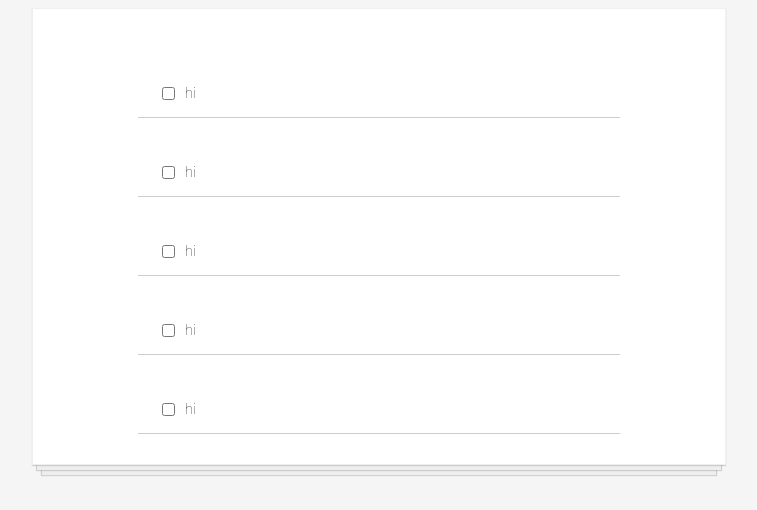
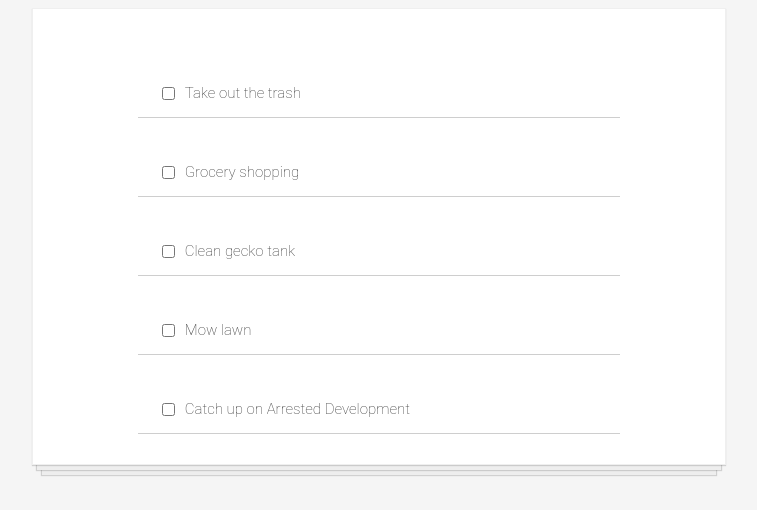
Before and after one commit to josem-gp/react-task-manager, a React (Create React App) app: page / in a window 1280 px wide. Shown: the top 510 px of the page, without its empty margins (261-1018 px from the left). Built offline with nearby package versions, Linux system fonts and the light colour scheme.

Commit message:
passing values as a props to child element

```diff
--- a/src/components/App.js
+++ b/src/components/App.js
@@ -6,7 +6,6 @@ function App() {
   const todoData = todosData.map((element) => (
     <ToDo key={element.id} values={element} />
   ));
-  console.log(todoData);
   return <div className="todo-list">{todoData}</div>;
 }
 
--- a/src/components/ToDo.js
+++ b/src/components/ToDo.js
@@ -1,10 +1,10 @@
 import React from "react";
 
-const ToDo = () => {
+const ToDo = (props) => {
   return (
     <div className="todo-item">
       <input type="checkbox"></input>
-      <p>hi</p>
+      <p>{props.values.text}</p>
     </div>
   );
 };
```
